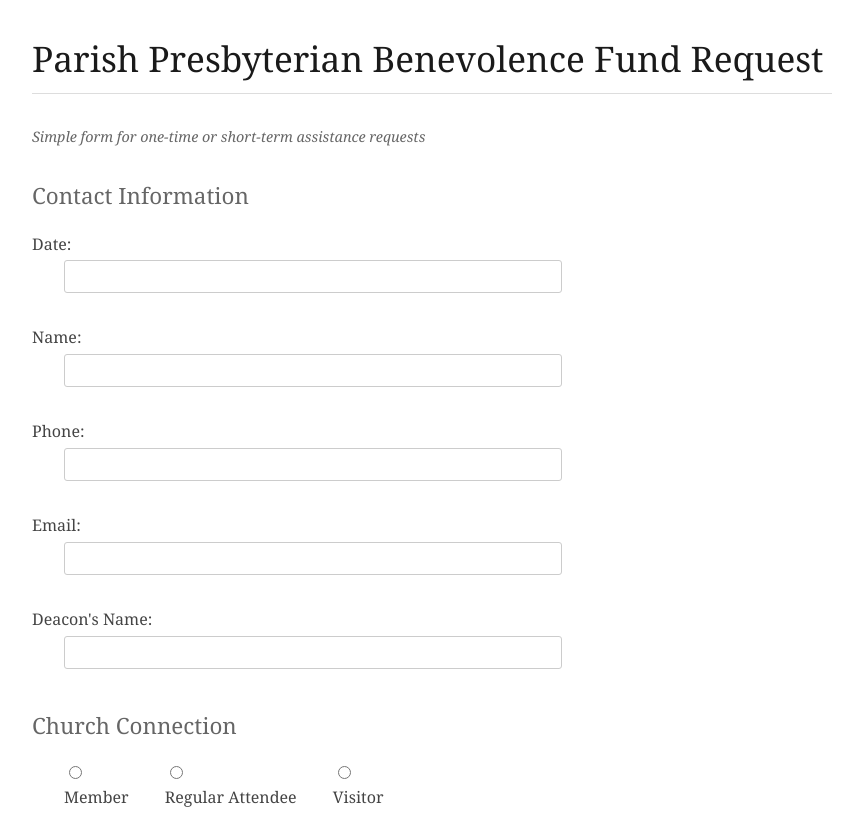
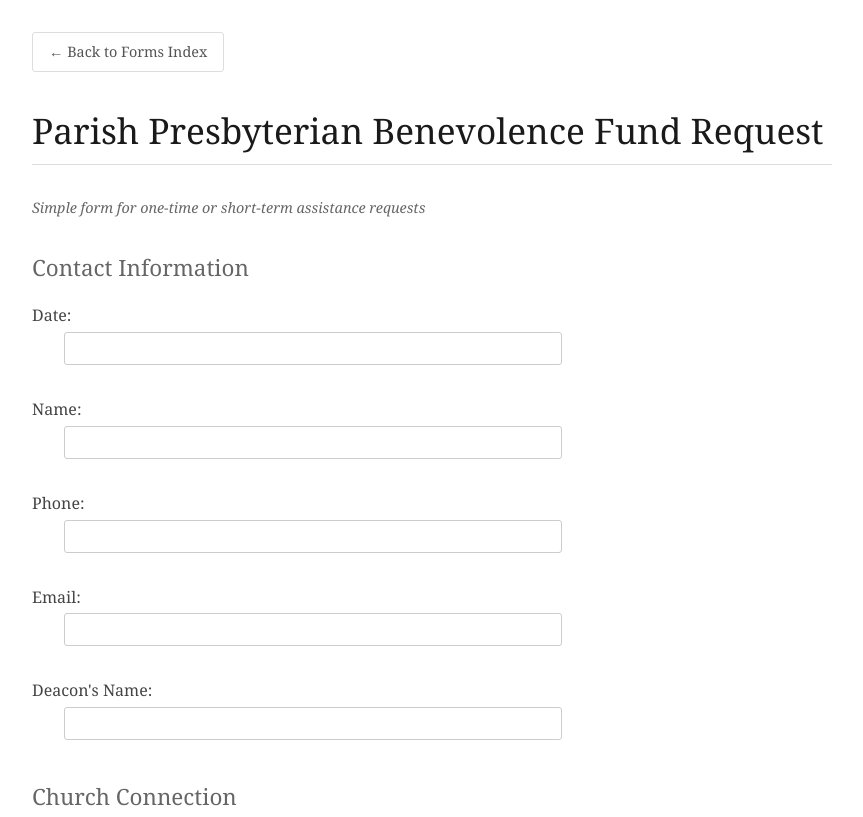
Before and after one commit to cristbc/parish, a plain HTML site: page benevolence.html in a window 1280 px wide. Shown: the top 817 px of the page, without its empty margins (208-1071 px from the left). Drawn offline with Linux system fonts and the light colour scheme.

Commit message:
Update benevolence.html

```diff
--- a/benevolence.html
+++ b/benevolence.html
@@ -86,9 +86,33 @@
             color: #666;
             margin-right: 0.5rem;
         }
+        /* Navigation Styles */
+.navigation {
+    display: flex;
+    justify-content: space-between;
+    margin-bottom: 2rem;
+}
+
+.nav-link {
+    text-decoration: none;
+    color: #555;
+    padding: 0.5rem 1rem;
+    border: 1px solid #ddd;
+    border-radius: 3px;
+    font-size: 0.9rem;
+    transition: all 0.2s ease;
+}
+
+.nav-link:hover {
+    background-color: #f5f5f5;
+    color: #333;
+}
     </style>
 </head>
 <body>
+    <div class="navigation">
+    <a href="index.html" class="nav-link">&larr; Back to Forms Index</a>
+</div>
     <h1>Parish Presbyterian Benevolence Fund Request</h1>
 
     <div class="note">Simple form for one-time or short-term assistance requests</div>
```
